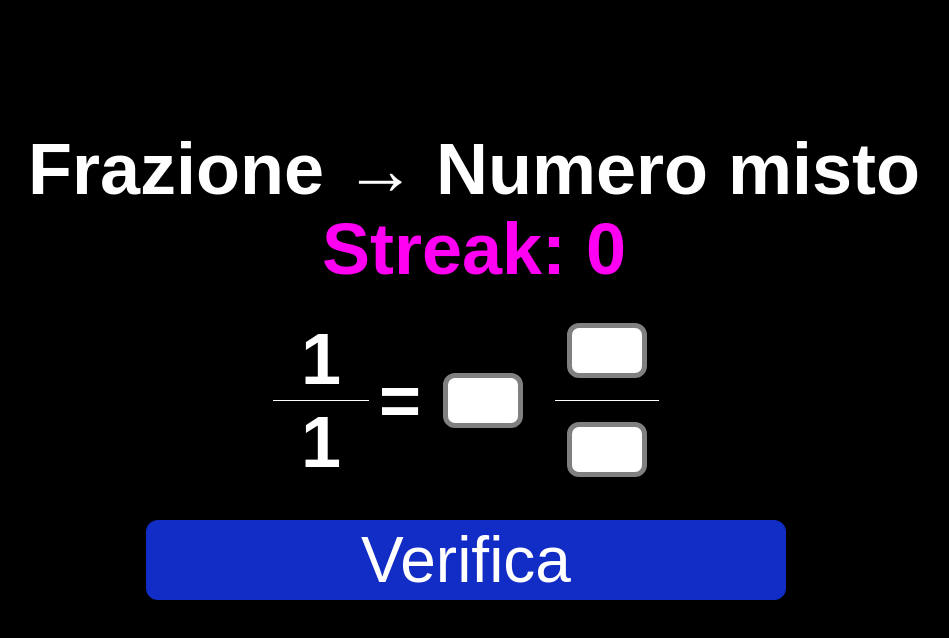
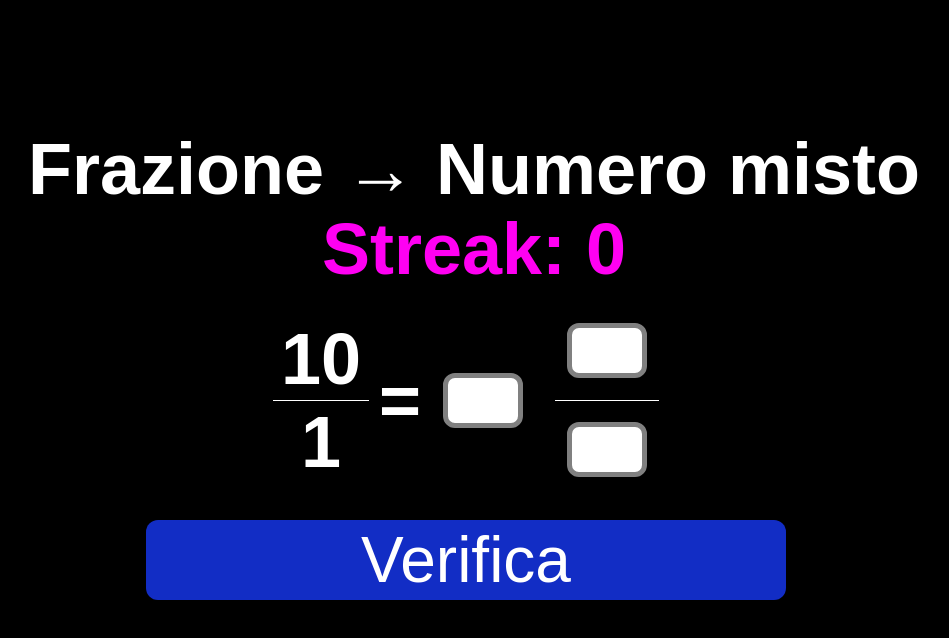
Before and after one commit to vanloy/math, a plain HTML site: page tomixed/index.html in a window 1280 px wide. Shown: the whole page, without its empty margins (174-1123 px from the left). Drawn offline with Linux system fonts and the light colour scheme.

Commit message:
Update index.html

```diff
--- a/tomixed/index.html
+++ b/tomixed/index.html
@@ -117,7 +117,8 @@
                 let randomDenominator = Math.floor(Math.random() * 10) + 1;
                 document.getElementById("denominator").innerHTML = randomDenominator;
 
-                let randomNumerator = Math.floor(Math.random() * randomDenominator) + 1;
+                let randomNumerator = Math.floor(Math.random() * 10 * randomDenominator) + 1;
+                console.log(Math.floor(Math.random() * randomDenominator) + 1);
                 document.getElementById("numerator").innerHTML = randomNumerator;
             }
 
```
